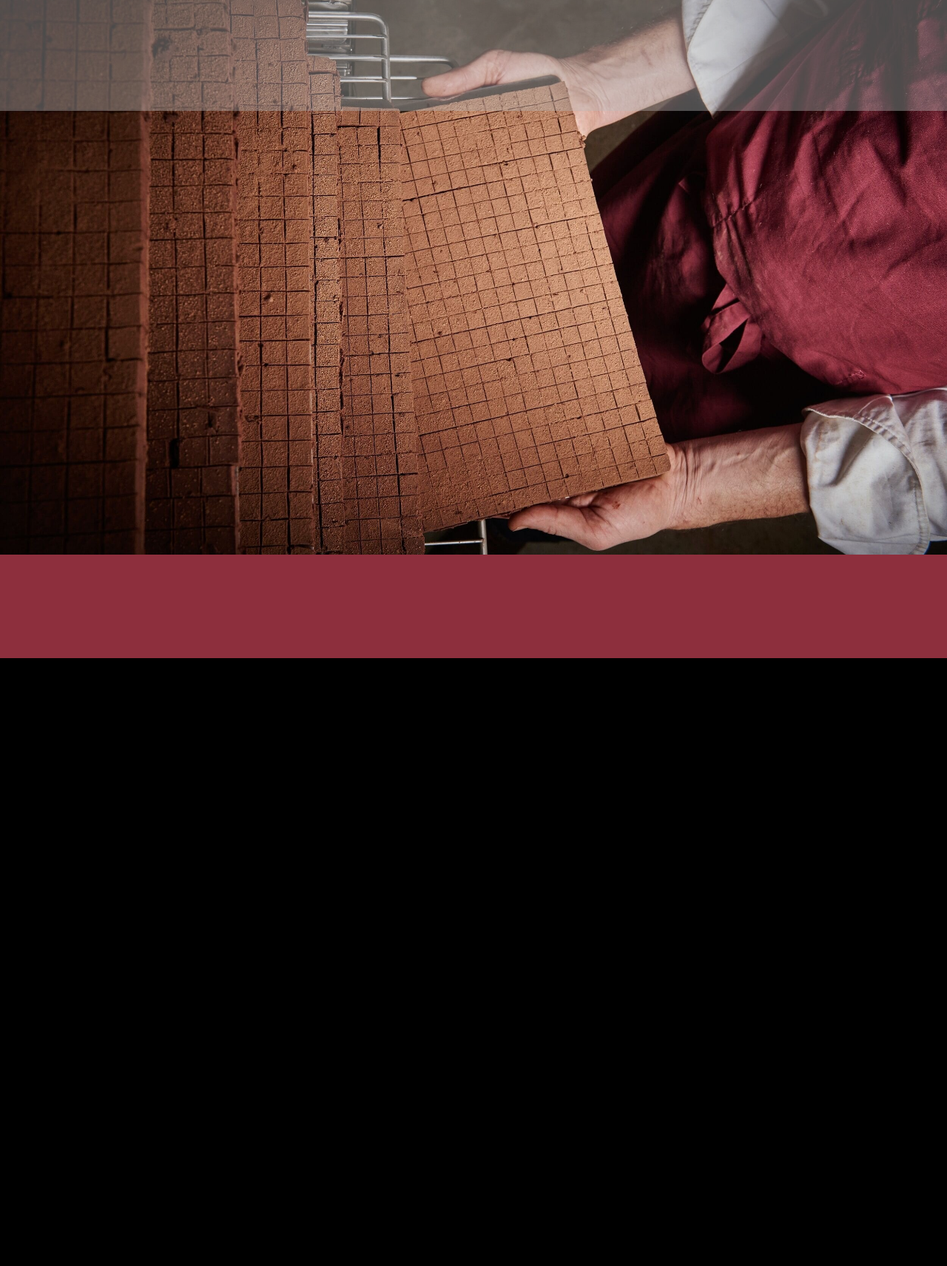
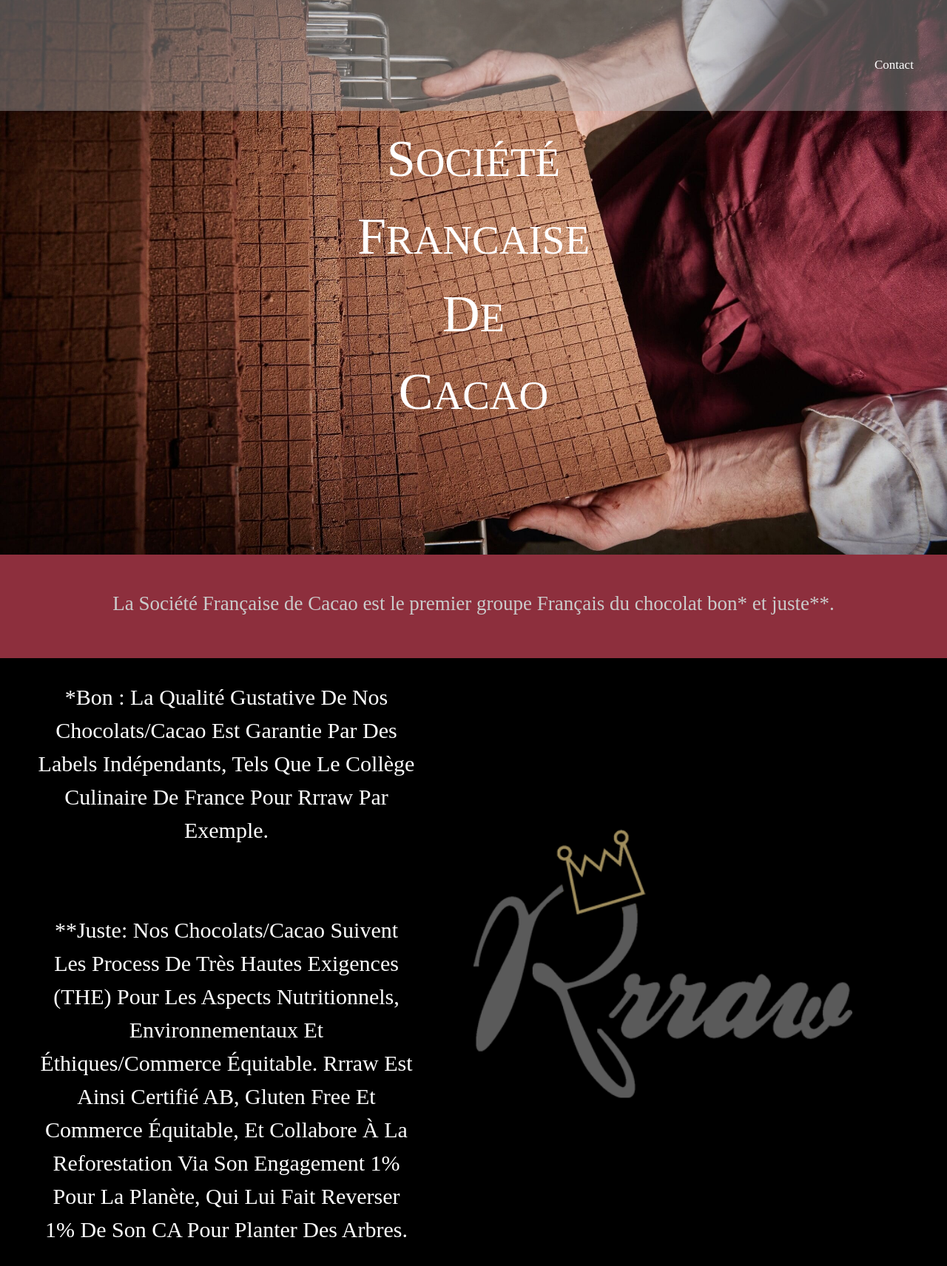
Before and after one commit to GL150hcknt/SFC, a plain HTML site: page index.html in a window 1280 px wide. Shown: the top 1712 px of the page at 74% size. Drawn offline with nearby package versions, Linux system fonts and the light colour scheme; a web font is replaced by a local one.

Commit message:
added content until end of first black body

```diff
--- a/index.html
+++ b/index.html
@@ -12,13 +12,35 @@
     </head>
     <body>
 
-    <div id="header"></div>
+        <div id="header">
+            <p id="contact">Contact</p>
+        </div>
 
-    <div data-parallax="scroll" data-image-src="img1.jpg" class="image-1 parallax-window"></div>
+        <div data-parallax="scroll" data-image-src="img1.jpg" class="image-1 parallax-window">
+            <div id="title-table">
+                <div id="title-cell">
+                    <h1 id="title"> <span>S</span>OCIÉTÉ <br> <span>F</span>RANCAISE <br> <span>D</span>E <br> <span>C</span>ACAO </h1>
+                </div>
+            </div>
+        </div>
 
-    <div class="red-header"></div>
+        <div class="red-header">
+            <h1 id="red-header-text">La Société Française de Cacao est le premier groupe Français du chocolat bon* et juste**.</h1>
+        </div>
 
-    <div class="black-body"></div>
+        <div class="black-body">
+            <p id="bon-juste">
+                *bon : la qualité gustative de nos chocolats/cacao est garantie par des labels indépendants,
+                tels que le collège culinaire de France pour Rrraw par exemple.
+                <br><br><br>
+                **Juste: nos chocolats/cacao suivent les process de Très Hautes Exigences (THE) pour les aspects
+                nutritionnels, environnementaux et éthiques/commerce équitable. Rrraw est ainsi certifié AB, gluten free
+                et commerce équitable, et collabore à la reforestation via son engagement 1% pour la planète, qui lui fait
+                reverser 1% de son CA pour planter des arbres.
+
+            </p>
+            <img src="rrraw.png" alt="" id="rrraw" >
+        </div>
 
         <div data-parallax="scroll" data-image-src="img2.jpg" class="image parallax-window"></div>
 
--- a/styles.css
+++ b/styles.css
@@ -1,3 +1,38 @@
+
+/*
+These are the fonts
+*/
+
+/* Varela */
+@font-face {
+font-family: 'Varela';
+font-style: normal;
+font-weight: 400;
+src: local('Varela'), url(https://fonts.gstatic.com/s/varela/v10/DPEtYwqExx0AWHX5Ax4E.woff2) format('woff2');
+unicode-range: U+0000-00FF, U+0131, U+0152-0153, U+02BB-02BC, U+02C6, U+02DA, U+02DC, U+2000-206F, U+2074, U+20AC, U+2122, U+2191, U+2193, U+2212, U+2215, U+FEFF, U+FFFD;
+}
+
+/* Roboto Slab */
+@font-face {
+font-family: 'Roboto Slab';
+font-style: normal;
+font-weight: 400;
+font-display: swap;
+src: url(https://fonts.gstatic.com/s/robotoslab/v10/BngbUXZYTXPIvIBgJJSb6s3BzlRRfKOFbvjojISmb2Rj.woff2) format('woff2');
+unicode-range: U+0000-00FF, U+0131, U+0152-0153, U+02BB-02BC, U+02C6, U+02DA, U+02DC, U+2000-206F, U+2074, U+2
+}
+
+/* Righteous */
+@font-face {
+    font-family: 'Righteous';
+    font-style: normal;
+    font-weight: 400;
+    src: local('Righteous'), local('Righteous-Regular'), url(https://fonts.gstatic.com/s/righteous/v8/1cXxaUPXBpj2rGoU7C9WiHGF.woff2) format('woff2');
+    unicode-range: U+0000-00FF, U+0131, U+0152-0153, U+02BB-02BC, U+02C6, U+02DA, U+02DC, U+2000-206F, U+2074, U+20AC, U+2122, U+2191, U+2193, U+2212, U+2215, U+FEFF, U+FFFD;
+  }
+
+
+
 body {
     margin: 0;
     background-color: black;
@@ -37,9 +72,11 @@
     z-index: 2;
 
     width: 100%;
-    height: 800px;
+    min-height: 800px;
 
     background: #000000;
+
+    position: relative;
 }
 
 .image {
@@ -62,3 +99,92 @@
 	min-height: 400px;
 	background: transparent;
 }
+
+#contact {
+
+    text-align: left;
+    font-family: Roboto Slab;
+    font-style: normal;
+    font-weight: normal;
+    font-size: 17px;
+    line-height: 16px;
+    text-transform: capitalize;
+
+    color: #FFFFFF;
+
+    margin-left: 90%;
+    margin-top: 50px;
+
+    transition: 0.4s;
+}
+
+#contact:hover {
+    color: black;
+
+}
+
+#title-table {
+    padding: 5% 0;
+}
+
+#title-cell {
+    padding: 5% 0;
+}
+
+#title {
+    text-align: center;
+
+    font-family: "Varela";
+    font-weight: normal;
+    font-size: 55px;
+    line-height: 100px;
+    text-align: center;
+    text-transform: capitalize;
+
+    color: #FFFFFF;
+}
+
+span {
+    font-size: 70px;
+}
+
+#red-header-text {
+    font-family: "Roboto Slab";
+    font-style: normal;
+    font-weight: normal;
+    font-size: 27px;
+    line-height: 32px;
+    text-align: center;
+
+    color: #CBCBCB;
+    margin-top: 0;
+    padding-top: 50px;
+}
+/* padding top: 40px if screen width < 1150
+                20px                 < 578
+*/
+
+#bon-juste {
+    font-family: "Righteous";
+    font-style: normal;
+    font-weight: normal;
+    font-size: 30px;
+    line-height: 45px;
+    text-align: center;
+    text-transform: capitalize;
+
+    color: #FFFFFF;
+
+    display: inline-block;
+    width: 40%;
+    margin-left: 50px;
+}
+/* screen width < 1679 == margin top: 100px */
+
+#rrraw {
+    width: 40%;
+    position: absolute;
+    left: 70%;
+    top: 50%;
+    transform: translate(-50%, -50%);
+}
```
Also changed, not shown: cacao.png (added), rrraw.png (added). Lines whose indentation alone changed are shown as unchanged.
